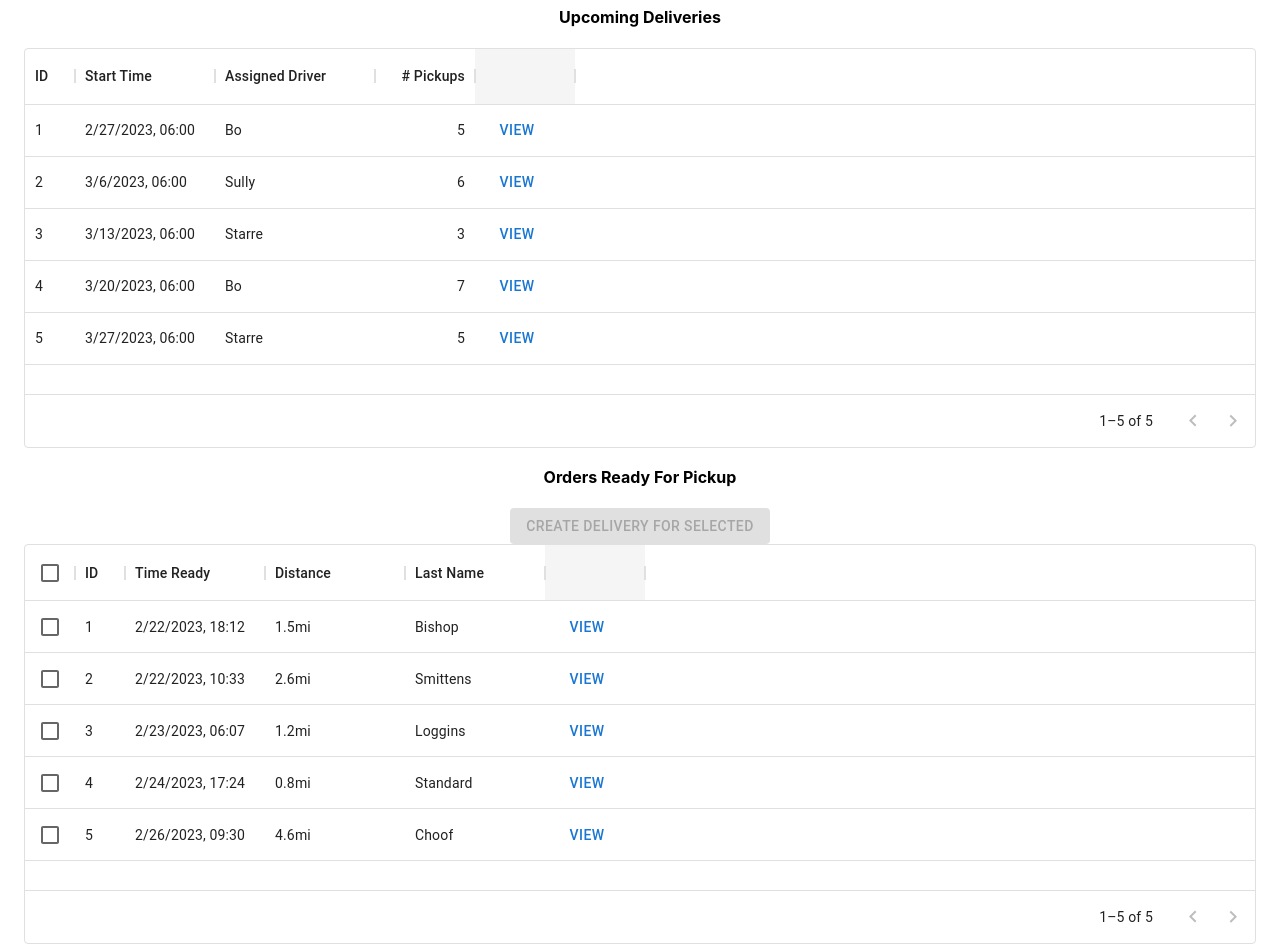
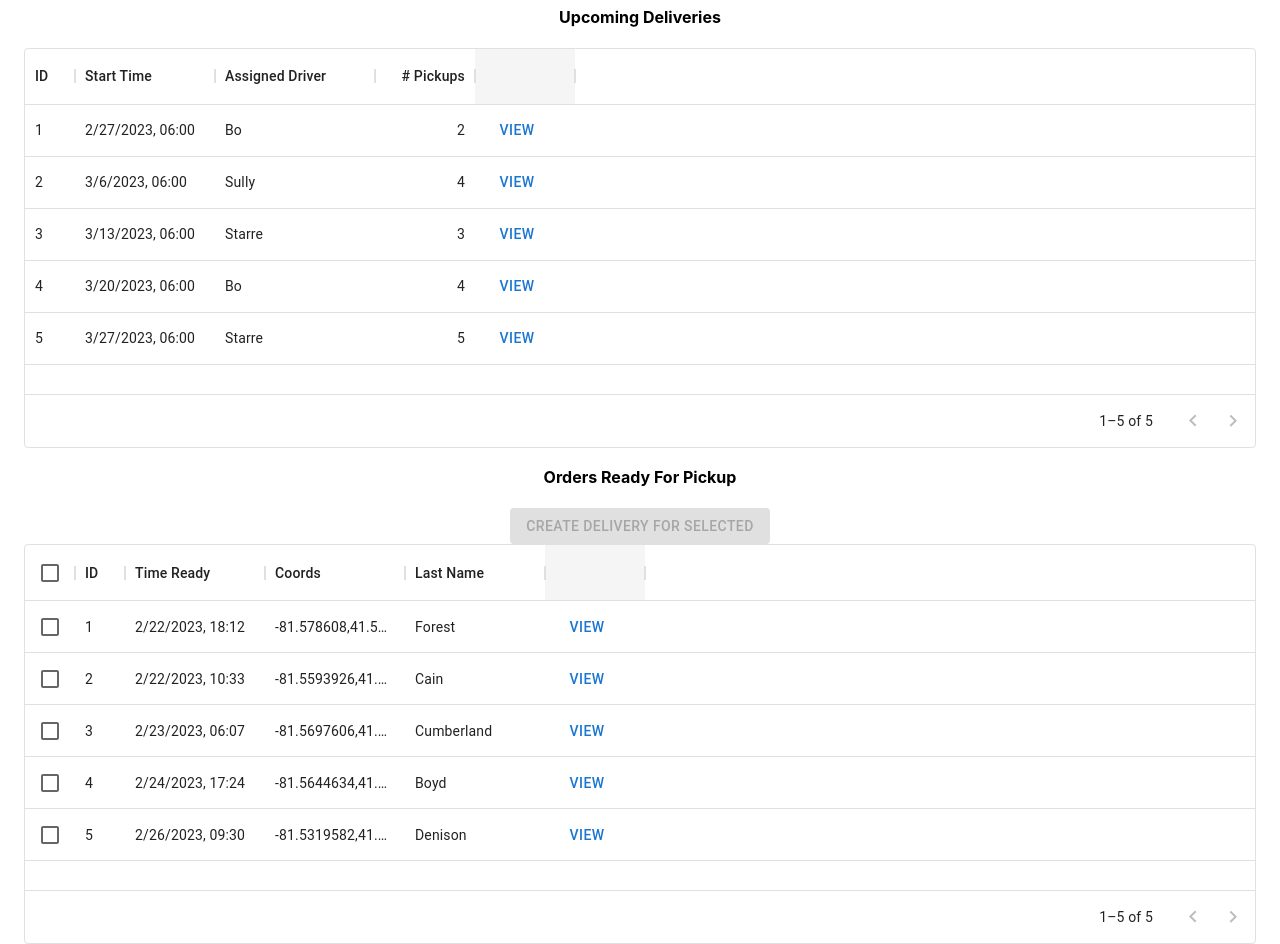
Before and after one commit to eyarham/route-delivery, a React (Create React App) app: page / in a window 1280 px wide. Shown: the part 240-1184 px from the top of the page. Built offline with nearby package versions, Linux system fonts and the light colour scheme.

Commit message:
adding orders to api and use for grids and maps

```diff
--- a/src/demo/deliveries/Delivery.jsx
+++ b/src/demo/deliveries/Delivery.jsx
@@ -1,11 +1,19 @@
 import { Button } from '@mui/material';
-import React from 'react';
+import React, { useEffect, useState } from 'react';
 import { getReadableTime } from '../../_utils/_utils';
+import { getOrders } from '../orders/api';
 import DeliveryMap from './DeliveryMap';
 
 const Delivery = ({ delivery, closeDelivery }) => {
+  const [destinations, setDestinations] = useState();
   const { id, startTime, assignedDriver, pickups } = delivery;
+  useEffect(() => {
+    if (!delivery) return;
 
+    const orders = getOrders().slice(0,pickups);
+
+    setDestinations(orders.map(o => o.coords))
+  }, [delivery, pickups])
   return (
     <div>
       <Button onClick={closeDelivery}>Back</Button>
@@ -13,8 +21,7 @@ const Delivery = ({ delivery, closeDelivery }) => {
       <div>start Time: {getReadableTime(startTime)}</div>
       <div>driver: {assignedDriver}</div>
       <div>pickups: {pickups}</div>
-      <div>map</div>
-      <DeliveryMap />
+      <DeliveryMap destinationArr={destinations} />
     </div>
   )
 }
--- a/src/demo/deliveries/DeliveryMap.jsx
+++ b/src/demo/deliveries/DeliveryMap.jsx
@@ -1,12 +1,12 @@
 import mapboxgl from '!mapbox-gl'; // eslint-disable-line import/no-webpack-loader-syntax
 import React, { useEffect, useRef, useState } from 'react';
-import { getOrders, getOriginCoords } from '../orders/api';
+import {  getOriginCoords } from '../orders/api';
 import { getDirections } from './directions';
 
 
 mapboxgl.accessToken = 'pk.eyJ1IjoiZXJpY3lhcmhhbSIsImEiOiJjbGVtdWN2MHIwMDE2M3hsazA2aGt0YXN3In0.62ElsBzews_TTWShyekDUQ';
 
-const DeliveryMap = () => {
+const DeliveryMap = ({ destinationArr }) => {
   const mapContainer = useRef(null);
   const map = useRef(null);
   const [lng, setLng] = useState(-81.577167);
@@ -15,13 +15,13 @@ const DeliveryMap = () => {
   const [destinations, setDestinations] = useState([])
 
   useEffect(() => {
-    const destinations = getOrders().map(o => o.coords);
+    const destinations = destinationArr;
     setDestinations(destinations);
-  }, [])
+  }, [destinationArr])
 
 
   useEffect(() => {
-    if (!map.current || !destinations || destinations.length <1) return; // wait for map to initialize
+    if (!map.current || !destinations || destinations.length < 1) return; // wait for map to initialize
 
     const addPinsToMap = (coordsArr) => {
       const pointFeatures = coordsArr.map(getFeature)
--- a/src/demo/deliveries/api.js
+++ b/src/demo/deliveries/api.js
@@ -2,11 +2,11 @@ export const getDeliveries = () => {
   const dataRows = [
     {
       id: 1, startTime: new Date("2/27/2023 06:00:00"), assignedDriver: 'Bo',
-      pickups: 5
+      pickups: 2
     },
     {
       id: 2, startTime: new Date("3/06/2023 06:00:00"), assignedDriver: 'Sully',
-      pickups: 6
+      pickups: 4
     },
     {
       id: 3, startTime: new Date("3/13/2023 06:00:00"), assignedDriver: 'Starre',
@@ -14,7 +14,7 @@ export const getDeliveries = () => {
     },
     {
       id: 4, startTime: new Date("3/20/2023 06:00:00"), assignedDriver: 'Bo',
-      pickups: 7
+      pickups: 4
     },
     {
       id: 5, startTime: new Date("3/27/2023 06:00:00"), assignedDriver: 'Starre',
--- a/src/demo/dispatcher/DispatcherTab.jsx
+++ b/src/demo/dispatcher/DispatcherTab.jsx
@@ -1,13 +1,18 @@
-import React from 'react'
+import React, { useEffect, useState } from 'react'
 import DeliveriesGrid from '../deliveries/DeliveriesGrid'
+import { getOrders } from '../orders/api'
 import OrdersGrid from '../orders/OrdersGrid'
 
 const DispatcherTab = () => {
+  const [orders, setOrders] = useState([])
+  useEffect(() => {
+    setOrders(getOrders());
+  }, []);
   return (
     <div>
       <h3>Dispatcher Dashboard</h3>
       <DeliveriesGrid />
-      <OrdersGrid />
+      <OrdersGrid orders={orders} />
     </div>
   )
 }
--- a/src/demo/orders/OrdersGrid.jsx
+++ b/src/demo/orders/OrdersGrid.jsx
@@ -5,19 +5,12 @@ import NewDelivery from '../deliveries/NewDelivery';
 import Order from './Order';
 
 
-const dataRows = [
-  { id: 1, timeReady: new Date("2/22/2023 18:12:00"), distance: "1.5mi", lastName: "Bishop" },
-  { id: 2, timeReady: new Date("2/22/2023 10:33:00"), distance: "2.6mi", lastName: "Smittens" },
-  { id: 3, timeReady: new Date("2/23/2023 06:07:00"), distance: "1.2mi", lastName: "Loggins" },
-  { id: 4, timeReady: new Date("2/24/2023 17:24:00"), distance: "0.8mi", lastName: "Standard" },
-  { id: 5, timeReady: new Date("2/26/2023 09:30:00"), distance: "4.6mi", lastName: "Choof" },
-];
 
 const OrdersGrid = ({ orders, readonly }) => {
   const [selectedOrder, setSelectedOrder] = useState();
   const [selectedOrders, setSelectedOrders] = useState();
   const [showNewDelivery, setShowNewDelivery] = useState();
-  const rows = orders || dataRows;
+  const rows = orders;
   const renderTimeCell = e => {
     const dateTime = e.value;
     const returnString = `${dateTime.getMonth() + 1}/${dateTime.getDate()}/${dateTime.getFullYear()}, ${getTwoDigit(dateTime.getHours())}:${getTwoDigit(dateTime.getMinutes())}`;
@@ -37,7 +30,7 @@ const OrdersGrid = ({ orders, readonly }) => {
   const columns = [
     { field: 'id', headerName: 'ID', width: 40 },
     { field: 'timeReady', headerName: 'Time Ready', width: 140, renderCell: renderTimeCell },
-    { field: 'distance', headerName: 'Distance', width: 140 },
+    { field: 'coords', headerName: 'Coords', width: 140 },
     { field: 'lastName', headerName: 'Last Name', width: 140 },
     { field: '', renderCell: renderActionCell }
 
--- a/src/demo/orders/api.js
+++ b/src/demo/orders/api.js
@@ -2,33 +2,33 @@ export const getOrders = () => {
   const dataRows = [
     {
       id: 1, timeReady: new Date("2/22/2023 18:12:00"),
-      lastName: "Bishop",
-      coords: [-81.577167,41.508132]
+      lastName: "Forest",
+      coords: [-81.578608, 41.5222813]
     },
     {
       id: 2, timeReady: new Date("2/22/2023 10:33:00"),
-      lastName: "Smittens",
-      coords: [-81.597167,41.511132]
+      lastName: "Cain",
+      coords: [-81.5593926, 41.5068079]
     },
     {
       id: 3, timeReady: new Date("2/23/2023 06:07:00"),
-      lastName: "Loggins",
-      coords: [-81.577167,41.508132]
+      lastName: "Cumberland",
+      coords: [-81.5697606, 41.5123942]
     },
     {
       id: 4, timeReady: new Date("2/24/2023 17:24:00"),
-      lastName: "Standard",
-      coords: [-81.577167,41.508132]
+      lastName: "Boyd",
+      coords: [-81.5644634, 41.5365342]
     },
     {
       id: 5, timeReady: new Date("2/26/2023 09:30:00"),
-      lastName: "Choof",
-      coords: [-81.577167,41.508132]
+      lastName: "Denison",
+      coords: [-81.5319582, 41.5345663]
     },
   ];
   return dataRows
 }
 
-export const getOriginCoords = ()=>{
+export const getOriginCoords = () => {
   return [-81.673584, 41.512393]
 }
```
Lines whose indentation alone changed are shown as unchanged.
